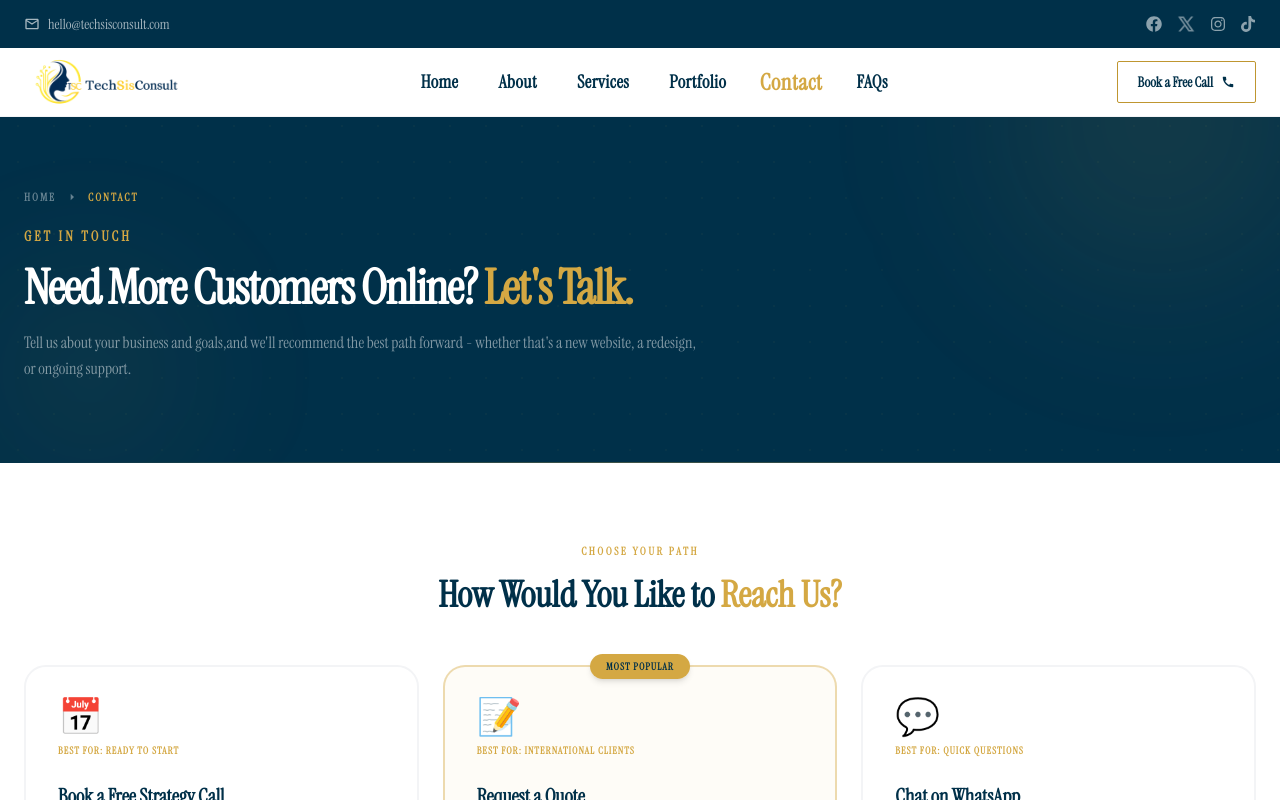
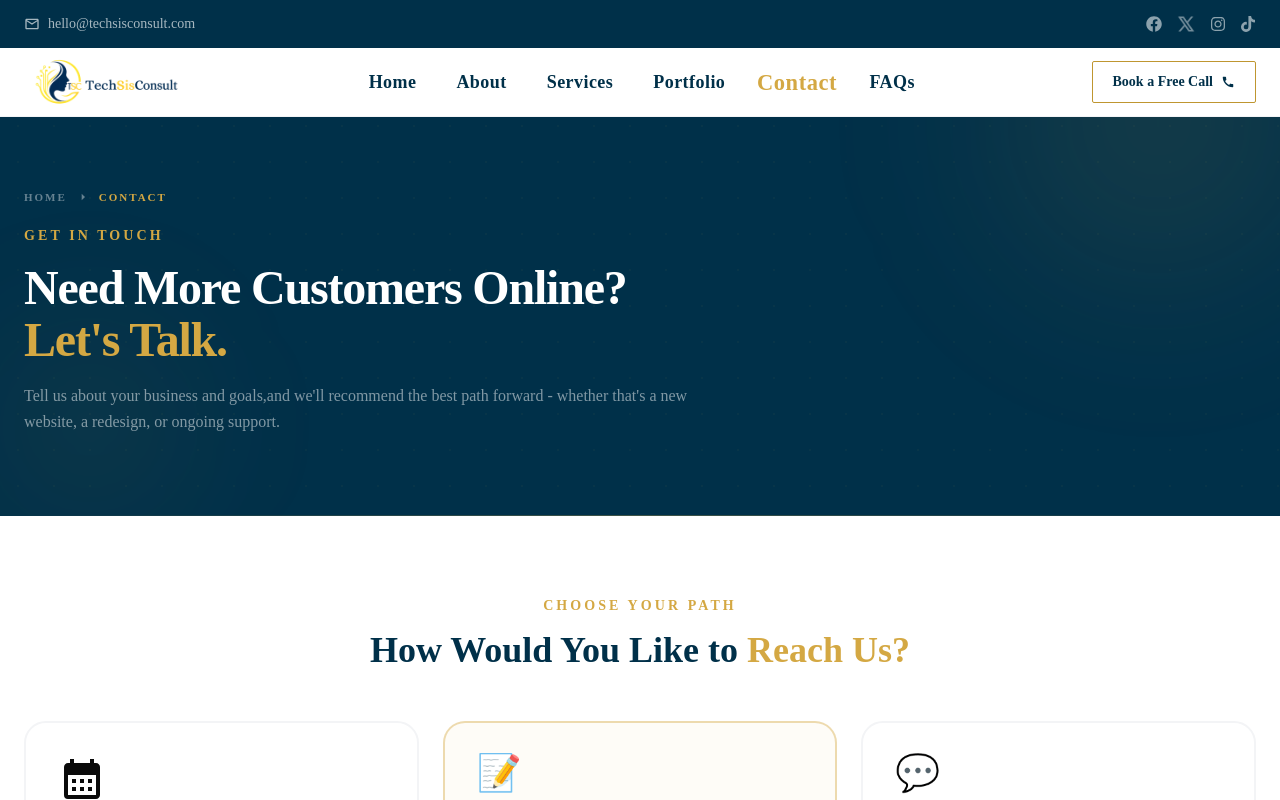
Before and after one commit to TechSisConsult/tech-sis-consult, a Next.js app: page /contact in a window 1280 px wide. Shown: the top 800 px of the page. Built offline with nearby package versions, Linux system fonts and the light colour scheme.

Commit message:
Change font family

```diff
--- a/src/app/globals.css
+++ b/src/app/globals.css
@@ -5,8 +5,7 @@
 @custom-variant dark (&:is(.dark *));
 
 @theme inline {
-  --font-heading: var(--font-instrument-serif);
-  --font-instrument-serif: var(--font-instrument-serif);
+  --font-sans: var(--font-raleway) --font-heading: var(--font-raleway);
   --color-sidebar-ring: var(--sidebar-ring);
   --color-sidebar-border: var(--sidebar-border);
   --color-sidebar-accent-foreground: var(--sidebar-accent-foreground);
@@ -124,6 +123,6 @@
     @apply bg-background text-foreground;
   }
   html {
-    @apply font-instrument-serif;
+    @apply font-sans;
   }
 }
--- a/src/app/layout.tsx
+++ b/src/app/layout.tsx
@@ -1,13 +1,13 @@
 import type { Metadata } from 'next';
-import { Instrument_Serif } from 'next/font/google';
+import { Raleway } from 'next/font/google';
 import './globals.css';
 import Header from '@/components/Header';
 import Footer from '@/components/Footer';
 
-const geistInstrumentSerif = Instrument_Serif({
-  variable: '--font-instrument-serif',
+const raleway = Raleway({
+  variable: '--font-raleway',
   subsets: ['latin'],
-  weight: '400',
+  weight: ['400', '500', '600', '700'],
 });
 
 export const metadata: Metadata = {
@@ -21,13 +21,8 @@ export default function RootLayout({
   children: React.ReactNode;
 }>) {
   return (
-    <html
-      lang="en"
-      className={`${geistInstrumentSerif.variable} h-full antialiased`}
-    >
-      <body
-        className={`${geistInstrumentSerif.variable} min-h-full flex flex-col`}
-      >
+    <html lang="en" className={`${raleway.variable} h-full antialiased`}>
+      <body className="min-h-full flex flex-col">
         <Header />
         {children}
         <Footer />
--- a/src/components/contact/ContactOptions.tsx
+++ b/src/components/contact/ContactOptions.tsx
@@ -2,14 +2,14 @@
 
 import { motion, useInView } from 'motion/react';
 import { useRef } from 'react';
+import { MdCalendarMonth } from 'react-icons/md';
 
 const ease = [0.22, 1, 0.36, 1] as const;
 
 const OPTIONS = [
   {
     id: 'call',
-    emoji: '📅',
-    tag: 'Best for: Ready to start',
+    emoji: <MdCalendarMonth className="w-12 h-12" />,
     title: 'Book a Free Strategy Call',
     desc: "Tell us about your project over a 30-minute call. We'll listen, ask the right questions, and tell you exactly how we can help — no pitch, no pressure.",
     cta: 'Schedule a Call',
@@ -27,7 +27,6 @@ const OPTIONS = [
   {
     id: 'form',
     emoji: '📝',
-    tag: 'Best for: International clients',
     title: 'Request a Quote',
     desc: "Fill out our project form and we'll send you a tailored proposal within 24 hours — including scope, timeline, and exact pricing.",
     cta: 'Request a Quote',
@@ -40,7 +39,6 @@ const OPTIONS = [
   {
     id: 'whatsapp',
     emoji: '💬',
-    tag: 'Best for: Quick questions',
     title: 'Chat on WhatsApp',
     desc: "Have a quick question or just want to say hello? Send us a message on WhatsApp and we'll get back to you fast.",
     cta: 'WhatsApp Us',
@@ -65,13 +63,12 @@ export default function ContactOptions() {
   return (
     <section className="py-20 bg-white">
       <div className="max-w-[1280px] mx-auto px-6">
-        {/* header */}
         <div ref={ref} className="text-center max-w-xl mx-auto mb-12">
           <motion.p
             initial={{ opacity: 0, y: 14 }}
             animate={inView ? { opacity: 1, y: 0 } : {}}
             transition={{ duration: 0.5, ease }}
-            className="text-[#d4a843] text-[11px] font-bold uppercase tracking-[0.22em] mb-3"
+            className="text-[#d4a843] text-sm font-bold uppercase tracking-[0.22em] mb-3"
           >
             Choose Your Path
           </motion.p>
@@ -86,7 +83,6 @@ export default function ContactOptions() {
           </motion.h2>
         </div>
 
-        {/* three options */}
         <div className="grid md:grid-cols-3 gap-6">
           {OPTIONS.map((opt, i) => (
             <motion.div
@@ -100,21 +96,8 @@ export default function ContactOptions() {
                   : 'border-gray-100 bg-white hover:border-[#003049]/10 hover:shadow-[#003049]/6'
               }`}
             >
-              {/* popular badge */}
-              {opt.highlight && (
-                <div className="absolute -top-3.5 left-1/2 -translate-x-1/2">
-                  <span className="bg-[#d4a843] text-[#003049] text-[10px] font-extrabold uppercase tracking-widest px-4 py-1.5 rounded-full whitespace-nowrap shadow-md">
-                    Most Popular
-                  </span>
-                </div>
-              )}
-
-              {/* emoji + tag */}
               <div className="flex flex-col gap-2">
                 <span className="text-4xl leading-none">{opt.emoji}</span>
-                <span className="text-[10px] font-bold uppercase tracking-widest text-[#d4a843]">
-                  {opt.tag}
-                </span>
               </div>
 
               {/* text */}
--- a/src/components/portfolio/PorfolioGrid.tsx
+++ b/src/components/portfolio/PorfolioGrid.tsx
@@ -4,7 +4,11 @@ import { motion, useInView } from 'motion/react';
 import Image from 'next/image';
 import Link from 'next/link';
 import { useRef, useState } from 'react';
-import { FaExternalLinkAlt } from 'react-icons/fa';
+import {
+  FaArrowCircleRight,
+  FaArrowCircleUp,
+  FaExternalLinkAlt,
+} from 'react-icons/fa';
 import { FaArrowRight } from 'react-icons/fa6';
 
 const ease = [0.22, 1, 0.36, 1] as const;
@@ -18,7 +22,7 @@ const PROJECTS = [
     title:
       'A Modern Digital Presence Designed to Build Trust and Improve Patient Access',
     desc: 'Akulue Memorial Hospital needed a professional online presence that reflected the quality of care they provide. We designed and developed a fast, mobile-friendly website that makes it easy for patients to learn about services, access important information, and connect with the hospital from anywhere. The result is a modern healthcare website that strengthens credibility, improves accessibility, and supports patient engagement.',
-    imgMain: '/client-site.png',
+    imgMain: '/client-sites/hospital-site.jpg',
     imgDetail: '/client-site.png',
     mainBg: 'bg-gradient-to-br from-[#003049] to-[#004a6e]',
     detailBg: 'bg-[#d4a843]/10',
@@ -199,9 +203,9 @@ function FeaturedCard({ p }: { p: (typeof PROJECTS)[0] }) {
           </Link>
           <Link
             href="/contact"
-            className="text-sm font-bold text-[#d4a843] hover:underline transition-all"
+            className="text-sm font-bold text-[#d4a843] hover:underline transition-all flex items-center"
           >
-            Want something like this? <FaArrowRight />
+            Get Mine <FaArrowCircleRight className="ml-2" />
           </Link>
         </div>
       </div>
```
